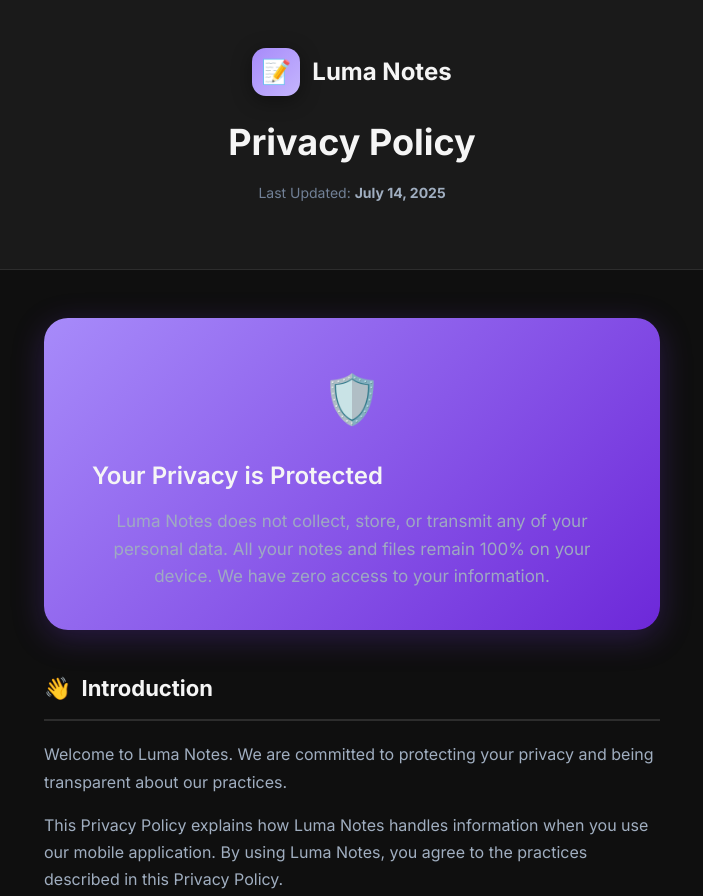
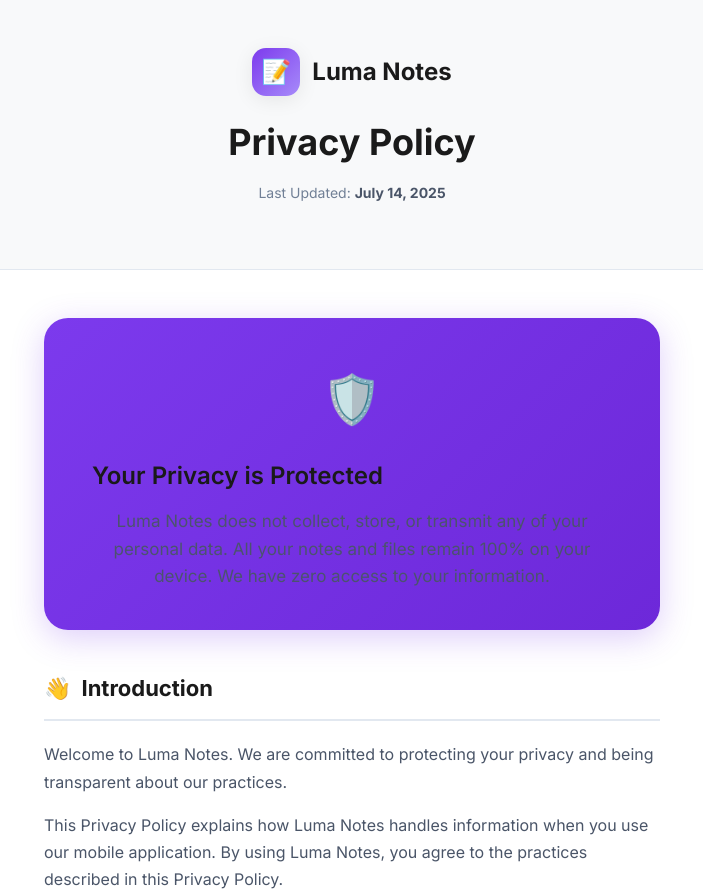
Before and after one commit to mbilalaf/luma-notes-privacy, a plain HTML site: page index.html in a window 1280 px wide. Shown: the top 896 px of the page, without its empty margins (288-991 px from the left). Drawn offline with Linux system fonts and the dark colour scheme.

Commit message:
Add privacy policy page
Updated theme color and status bar style for light mode. Removed dark mode styles and adjusted CSS variables accordingly.

```diff
--- a/index.html
+++ b/index.html
@@ -5,9 +5,9 @@
     <meta name="viewport" content="width=device-width, initial-scale=1.0, maximum-scale=1.0, user-scalable=no">
     <title>Privacy Policy - Luma Notes</title>
     <meta name="description" content="Privacy Policy for Luma Notes - A private, offline notes app">
-    <meta name="theme-color" content="#0f0f0f">
+    <meta name="theme-color" content="#ffffff">
     <meta name="apple-mobile-web-app-capable" content="yes">
-    <meta name="apple-mobile-web-app-status-bar-style" content="black-translucent">
+    <meta name="apple-mobile-web-app-status-bar-style" content="default">
 
     <!-- Preload Fonts -->
     <link rel="preconnect" href="https://fonts.googleapis.com">
@@ -16,10 +16,9 @@
 
     <style>
         /* ========================================
-           CSS Variables - Easy to Customize
+           CSS Variables - Light Mode Only
         ======================================== */
         :root {
-            /* Light Theme */
             --bg-primary: #ffffff;
             --bg-secondary: #f8f9fa;
             --bg-card: #ffffff;
@@ -34,23 +33,6 @@
             --shadow-lg: 0 4px 20px rgba(0, 0, 0, 0.08);
             --success: #10b981;
             --error: #ef4444;
-        }
-
-        @media (prefers-color-scheme: dark) {
-            :root {
-                --bg-primary: #0f0f0f;
-                --bg-secondary: #1a1a1a;
-                --bg-card: #1f1f1f;
-                --text-primary: #f5f5f5;
-                --text-secondary: #a0aec0;
-                --text-muted: #718096;
-                --accent: #a78bfa;
-                --accent-light: #c4b5fd;
-                --accent-bg: rgba(167, 139, 250, 0.1);
-                --border: #2d2d2d;
-                --shadow: 0 1px 3px rgba(0, 0, 0, 0.3);
-                --shadow-lg: 0 4px 20px rgba(0, 0, 0, 0.4);
-            }
         }
 
         /* ========================================
@@ -102,17 +84,11 @@
             border-bottom: 1px solid var(--border);
             padding: 32px 0;
             text-align: center;
-            position: sticky;
-            top: 0;
-            z-index: 100;
-            backdrop-filter: blur(10px);
-            -webkit-backdrop-filter: blur(10px);
         }
 
         @media (min-width: 768px) {
             header {
                 padding: 48px 0;
-                position: relative;
             }
         }
 
@@ -356,7 +332,7 @@
         }
 
         /* ========================================
-           Permission Table
+           Permission Grid
         ======================================== */
         .permission-grid {
             display: flex;
@@ -582,7 +558,7 @@
         }
 
         /* ========================================
-           Accordion (Mobile Friendly)
+           Accordion
         ======================================== */
         .accordion {
             border: 1px solid var(--border);
```
